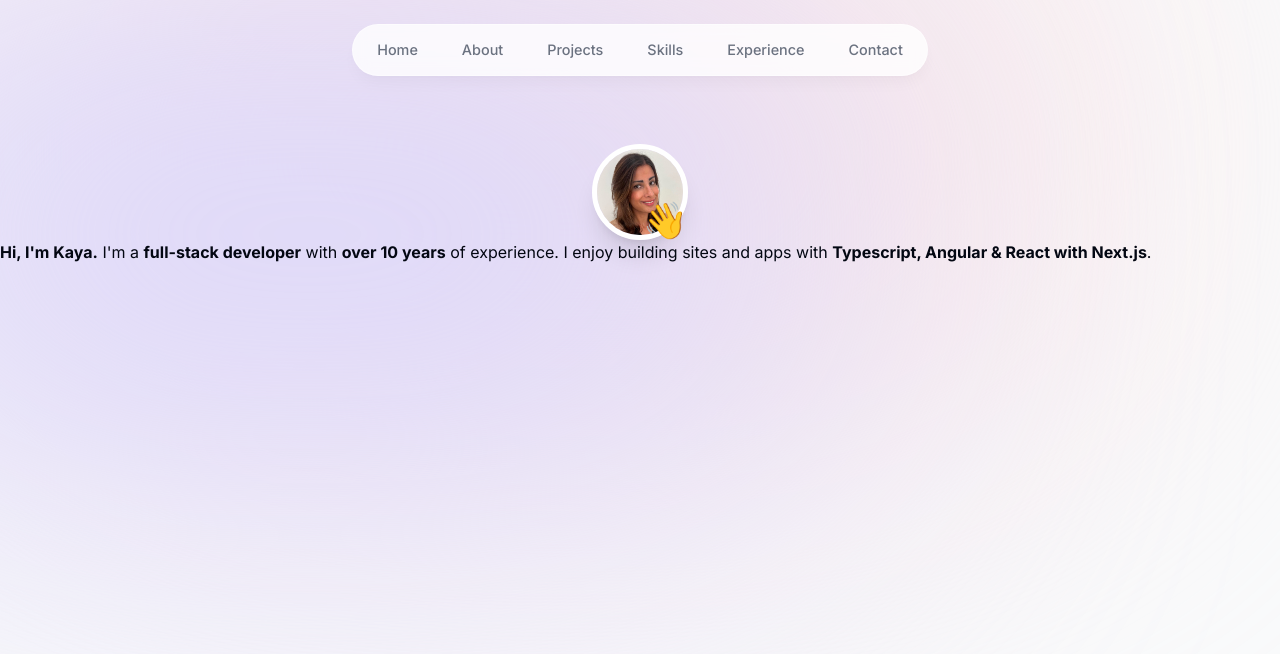
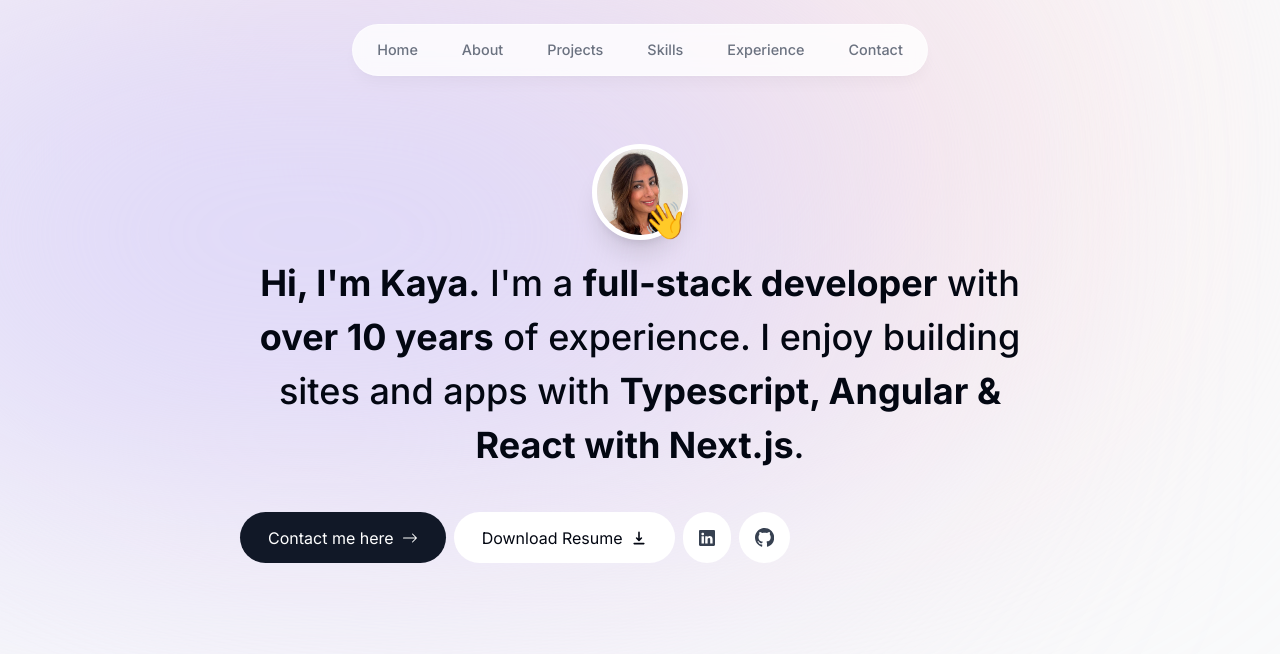
Before and after one commit to kayasky/portfolio, a Next.js app: page / in a window 1280 px wide. Shown: the top 654 px of the page. Built offline with nearby package versions, Linux system fonts and the light colour scheme.

Commit message:
Add buttons to intro section

```diff
--- a/app/page.tsx
+++ b/app/page.tsx
@@ -1,7 +1,7 @@
 import Intro from "@/components/intro";
 
 export default function Home() {
-  return <main className="">
+  return <main className="flex flex-col items-center px-4">
     <Intro />
   </main>;
 }
--- a/components/intro.tsx
+++ b/components/intro.tsx
@@ -3,10 +3,13 @@
 import portrait from "@/public/portrait.jpeg";
 import { motion } from "framer-motion";
 import Image from "next/image";
+import Link from "next/link";
+import { BsArrowRight, BsGithub, BsLinkedin } from "react-icons/bs";
+import { HiDownload } from "react-icons/hi";
 
 export default function Intro() {
   return (
-    <section>
+    <section className="mb-28 max-w-[50rem] text-center sm:mb-0">
       <div className="flex items-center justify-center">
         <div className="relative">
           <motion.div
@@ -41,7 +44,11 @@ export default function Intro() {
           </motion.div>
         </div>
       </div>
-      <p>
+      <motion.p
+        initial={{ opacity: 0, y: 100 }}
+        animate={{ opacity: 1, y: 0 }}
+        className="mb-10 mt-4 px-4 text-2xl font-medium !leading-[1.5] sm:text-4xl"
+      >
         <span className="font-bold">Hi, I'm Kaya.</span> I'm a{" "}
         <span className="font-bold">full-stack developer</span> with{" "}
         <span className="font-bold">over 10 years</span> of experience. I enjoy
@@ -50,7 +57,34 @@ export default function Intro() {
           Typescript, Angular & React with Next.js
         </span>
         .
-      </p>
+      </motion.p>
+
+      <div className="flex gap-2">
+        <Link
+          href="#contact"
+          className="bg-gray-900 text-white px-7 py-3 flex items-center gap-2 rounded-full"
+        >
+          Contact me here <BsArrowRight />
+        </Link>
+        <a
+          href=""
+          className="bg-white px-7 py-3 flex items-center gap-2 rounded-full"
+        >
+          Download Resume <HiDownload />
+        </a>
+        <a
+          href=""
+          className="bg-white text-gray-700 p-4 flex items-center gap-2 rounded-full"
+        >
+          <BsLinkedin />
+        </a>
+        <a
+          href=""
+          className="bg-white text-gray-700 p-4 flex items-center gap-2 rounded-full text-[1.2rem]"
+        >
+          <BsGithub />
+        </a>
+      </div>
     </section>
   );
 }
```
